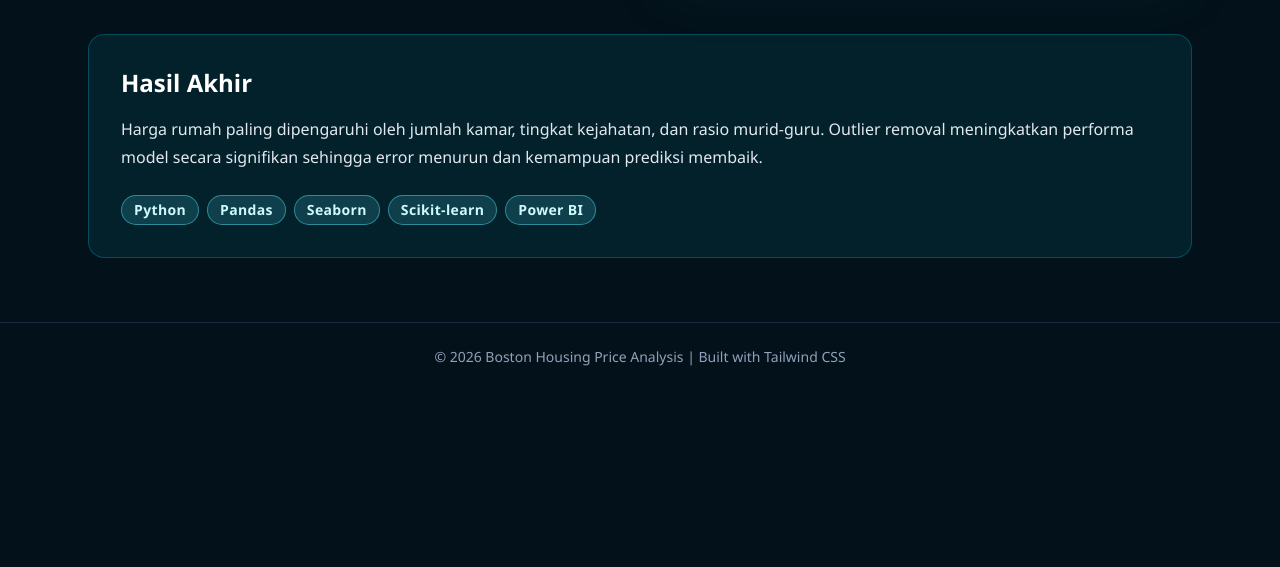
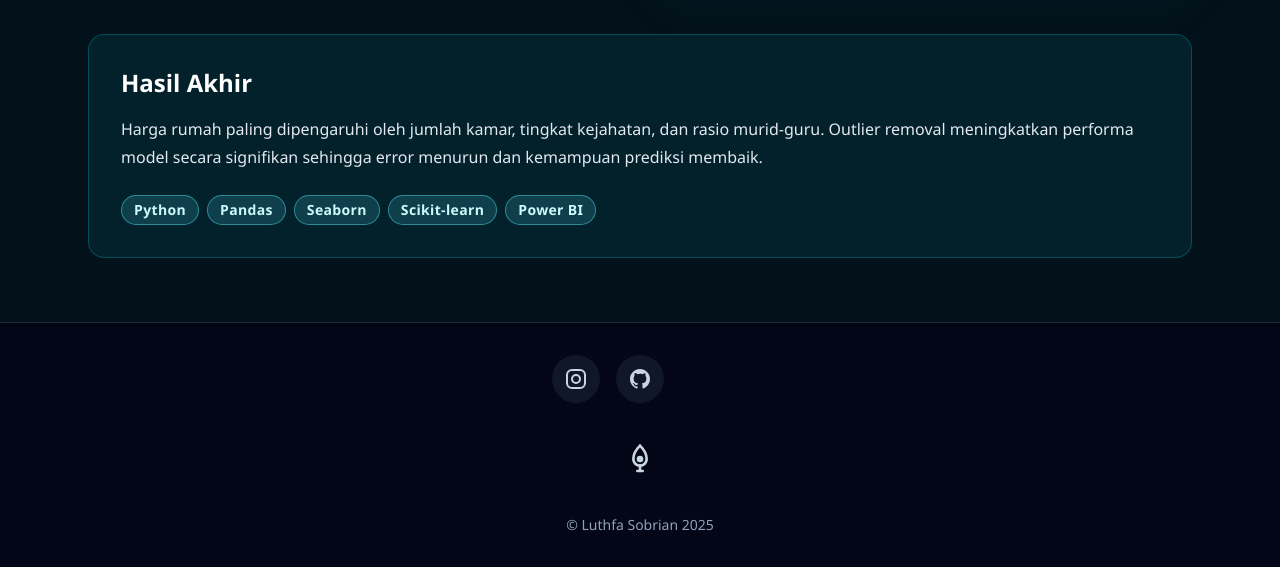
Before and after one commit to lspsavage/Content_Project, a website: page index.html in a window 1280 px wide. Shown: the part 1305-1872 px from the top of the page. Before the commit the page ends 1696 px from the top, so only its background shows below. Drawn offline with nearby package versions, Linux system fonts and the light colour scheme.

Commit message:
mengganti readme dan menambhakn scroll reveal

```diff
--- a/index.html
+++ b/index.html
@@ -20,7 +20,7 @@
   <header class="relative z-10 border-b border-slate-800/70 backdrop-blur">
     <div class="mx-auto flex w-full max-w-6xl items-center justify-between px-6 py-5">
       <div class="flex items-center gap-4">
-        <a href="/"
+        <a href="https://lspsavage.github.io/My_porto/page_project.html"
           class="group flex items-center justify-center rounded-full border border-slate-700 bg-slate-800/50 p-2 text-slate-400 transition hover:border-cyan-500/50 hover:text-cyan-300"
           aria-label="Kembali">
           <svg xmlns="http://www.w3.org/2000/svg" width="18" height="18" viewBox="0 0 24 24" fill="none"
@@ -151,10 +151,50 @@
     </section>
   </main>
 
-  <footer class="relative z-10 border-t border-slate-800 py-6 text-center text-xs text-slate-400 md:text-sm">
-    <p>&copy; 2026 Boston Housing Price Analysis | Built with Tailwind CSS</p>
+  <footer
+    class="relative z-10 flex flex-col items-center gap-6 border-t border-slate-800 bg-[#020617] py-8 text-center text-slate-400">
+    <div class="flex justify-center gap-4">
+      <a href="https://www.instagram.com/luthfasp?igsh=MXJjdGVsOWVzMmJhcw==" target="_blank"
+        class="flex h-12 w-12 items-center justify-center rounded-full bg-slate-800/50 text-slate-300 transition hover:bg-cyan-400/10 hover:text-cyan-300">
+        <!-- Instagram SVG -->
+        <svg class="h-6 w-6" fill="none" stroke="currentColor" stroke-width="2" viewBox="0 0 24 24">
+          <rect width="18" height="18" x="3" y="3" rx="5" />
+          <circle cx="12" cy="12" r="4" />
+          <path d="M17.5 6.5h.01" />
+        </svg>
+      </a>
+      <a href="https://github.com/lspsavage" target="_blank"
+        class="flex h-12 w-12 items-center justify-center rounded-full bg-slate-800/50 text-slate-300 transition hover:bg-cyan-400/10 hover:text-cyan-300">
+        <!-- Github SVG -->
+        <svg class="h-6 w-6" fill="currentColor" viewBox="0 0 24 24">
+          <path
+            d="M12 2C6.477 2 2 6.477 2 12c0 4.418 2.867 8.166 6.839 9.489.5.092.682-.217.682-.483 0-.237-.009-.868-.014-1.703-2.782.604-3.369-1.342-3.369-1.342-.454-1.154-1.11-1.461-1.11-1.461-.908-.62.069-.608.069-.608 1.004.07 1.532 1.032 1.532 1.032.892 1.528 2.341 1.087 2.91.832.091-.647.35-1.087.636-1.338-2.221-.253-4.555-1.111-4.555-4.944 0-1.091.39-1.984 1.029-2.683-.103-.253-.446-1.272.098-2.65 0 0 .84-.269 2.75 1.025A9.564 9.564 0 0 1 12 6.844c.85.004 1.705.115 2.504.337 1.909-1.294 2.748-1.025 2.748-1.025.546 1.378.202 2.397.1 2.65.64.699 1.028 1.592 1.028 2.683 0 3.842-2.337 4.687-4.566 4.936.359.309.678.919.678 1.852 0 1.336-.012 2.417-.012 2.747 0 .268.18.579.688.481C19.135 20.163 22 16.418 22 12c0-5.523-4.477-10-10-10z" />
+        </svg>
+      </a>
+      <a href="https://www.linkedin.com/in/luthfa-sobrian-pramasta-0818ba337/" target="_blank"
+        class="flex h-12 w-12 items-center justify-center rounded-full bg-slate-800/50 text-slate-300 transition hover:bg-cyan-400/10 hover:text-cyan-300">
+        <!-- LinkedIn SVG -->
+        <svg class="h-6 w-6" fill="currentColor" viewBox="0 0 24 24">
+          <path
+            d="M19 0h-14c-2.761 0-5 2.239-5 5v14c0 2.761 2.239 5 5 5h14c2.761 0 5-2.239 5-5v-14c0-2.761-2.239-5-5-5zm-11 19h-3v-10h3v10zm-1.5-11.268c-.966 0-1.75-.784-1.75-1.75s.784-1.75 1.75-1.75 1.75.784 1.75 1.75-.784 1.75-1.75 1.75zm13.5 11.268h-3v-5.604c0-1.337-.025-3.063-1.867-3.063-1.868 0-2.154 1.459-2.154 2.967v5.7h-3v-10h2.881v1.367h.041c.401-.761 1.379-1.563 2.838-1.563 3.034 0 3.595 1.997 3.595 4.59v5.606z" />
+        </svg>
+      </a>
+    </div>
+    <div class="my-4">
+      <!-- Rocket SVG -->
+      <svg class="mx-auto h-8 w-8 text-slate-300" fill="none" stroke="currentColor" stroke-width="2"
+        viewBox="0 0 24 24">
+        <path d="M12 2C12 2 7 7 7 12c0 2.761 2.239 5 5 5s5-2.239 5-5c0-5-5-10-5-10z" />
+        <circle cx="12" cy="12" r="1.5" fill="currentColor" />
+        <path d="M12 17v4m-2 0h4" stroke-linecap="round" />
+      </svg>
+    </div>
+    <div class="text-sm text-slate-400">
+      &copy; Luthfa Sobrian 2025
+    </div>
   </footer>
 
+  <script src="https://unpkg.com/scrollreveal"></script>
   <script src="https://cdn.jsdelivr.net/npm/tsparticles@2/tsparticles.bundle.min.js"></script>
   <script src="./src/script.js"></script>
 </body>
--- a/src/script.js
+++ b/src/script.js
@@ -149,3 +149,51 @@ if (mobileMenuBtn && mobileMenu) {
     });
   });
 }
+
+// --- ScrollReveal Animation ---
+if (typeof ScrollReveal !== "undefined") {
+  // Overview Section
+  ScrollReveal().reveal("#overview > div", {
+    delay: 200,
+    distance: "50px",
+    origin: "bottom",
+    interval: 200,
+    easing: "ease-in-out",
+  });
+
+  // Research Question Section
+  ScrollReveal().reveal("#question h2, #question ol", {
+    delay: 200,
+    distance: "50px",
+    origin: "bottom",
+    interval: 100,
+    easing: "ease-in-out",
+  });
+
+  // Dashboard Section
+  ScrollReveal().reveal("#dashboard > div, #dashboard > img", {
+    delay: 200,
+    distance: "50px",
+    origin: "bottom",
+    interval: 200,
+    easing: "ease-in-out",
+  });
+
+  // Insight Section
+  ScrollReveal().reveal("#insight h2, #insight p, #insight .flex", {
+    delay: 200,
+    distance: "50px",
+    origin: "bottom",
+    interval: 100,
+    easing: "ease-in-out",
+  });
+
+  // Footer
+  ScrollReveal().reveal("footer .flex, footer .my-4, footer .text-sm", {
+    delay: 200,
+    distance: "50px",
+    origin: "bottom",
+    interval: 100,
+    easing: "ease-in-out",
+  });
+}
```
Also changed, not shown: README.md, dist/output.css.
